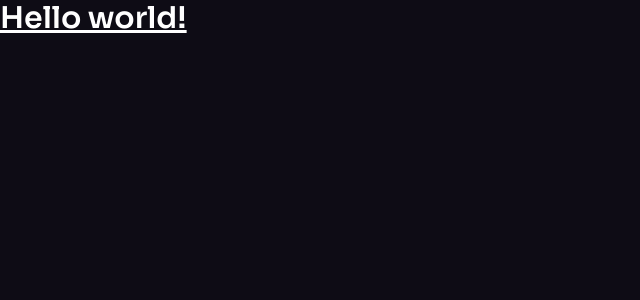
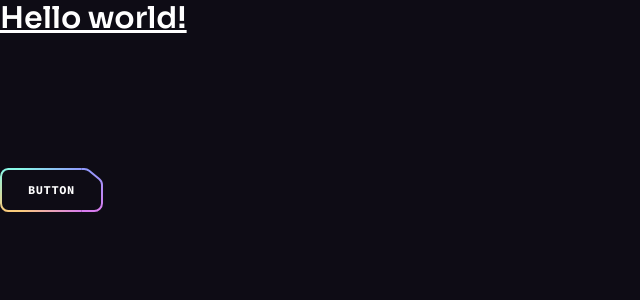
Before and after one commit to abdullahbhattidev/Brainwave, a React (Vite) app: page / in a window 1280 px wide. Shown: the top 300 px of the page, without its empty margins (0-640 px from the left). Built offline with nearby package versions, Linux system fonts and the light colour scheme.

Commit message:
build a reusable button

```diff
--- a/src/App.jsx
+++ b/src/App.jsx
@@ -1,6 +1,17 @@
-
+import ButtonGradient from "./assets/svg/ButtonGradient";
+import Button from "./components/Button";
 function App() {
-  return <h1 className="text-3xl font-bold underline">Hello world!</h1>;
+  return (
+    <>
+      <h1 className="text-3xl font-bold underline">Hello world!</h1>
+      <div className="pt-[4.75rem] lg:pt-[5.75rem] overflow-hidden">
+        <Button className="mt-10" href="#">
+          Button
+        </Button>
+      </div>
+      <ButtonGradient href="#" />
+    </>
+  );
 }
 
 export default App;
--- /dev/null
+++ b/src/components/Button.jsx
@@ -0,0 +1,25 @@
+import ButtonSvg from "../assets/svg/ButtonSvg";
+
+const Button = ({ className, href, children, px, white }) => {
+  const buttonclasses = `button relative inline-flex items-center justify-center h-11 transition-colors hover:text-color-1 ${
+    px || "px-7"
+  } ${white ? "text-n-8" : "text-n-1"} ${className || ""}`;
+  const spanClasses = "relative z-10";
+  const renderButton = () => (
+    <>
+      <button className={buttonclasses}>
+        <span>{children}</span> {ButtonSvg(white)}
+      </button>
+    </>
+  );
+  const renderLink = () => (
+    <>
+      <a href={href} className={buttonclasses}>
+        <span className={spanClasses}>{children}</span> {ButtonSvg(white)}
+      </a>
+    </>
+  );
+  return href ? renderLink() : renderButton();
+};
+
+export default Button;
```
